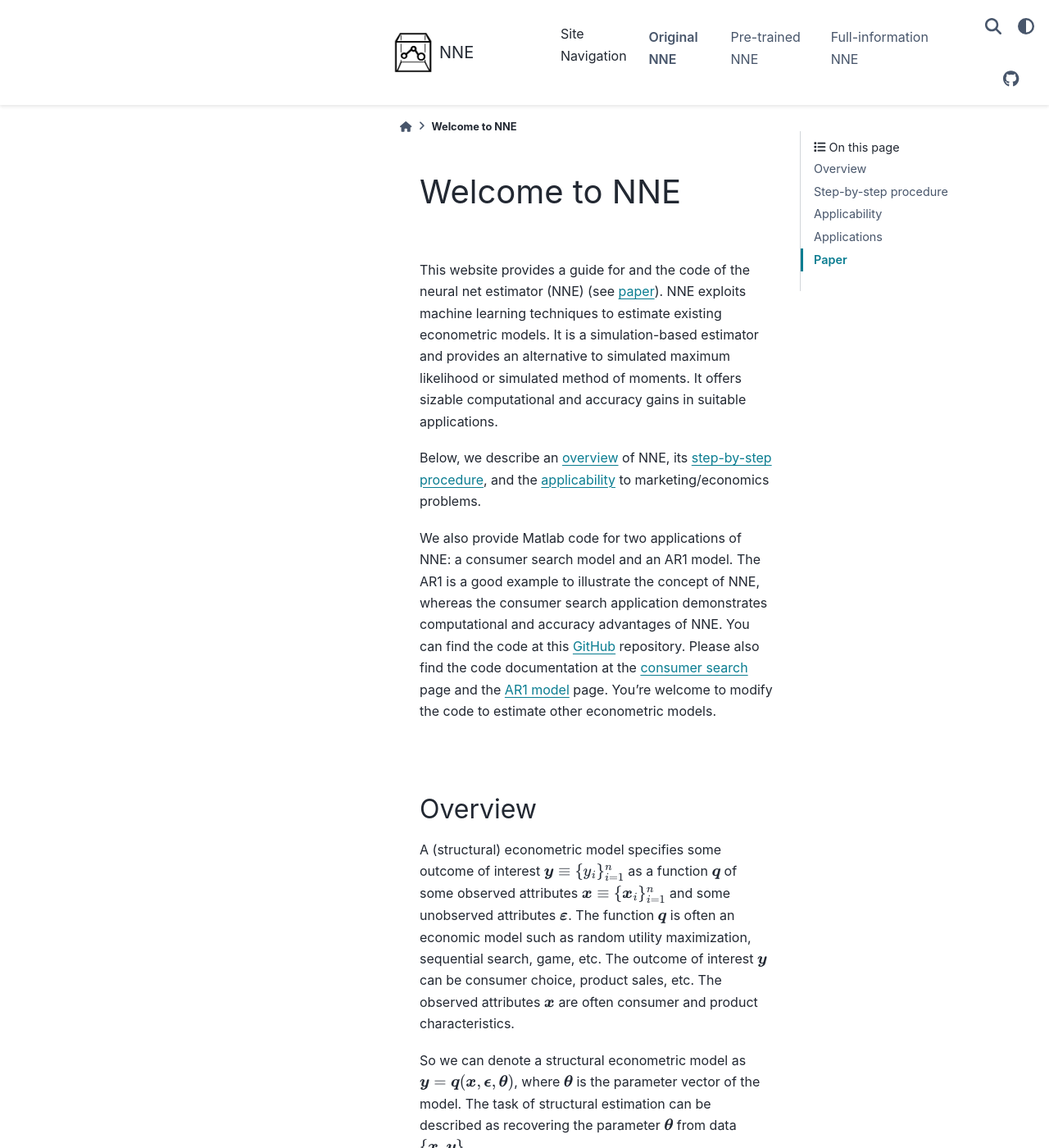
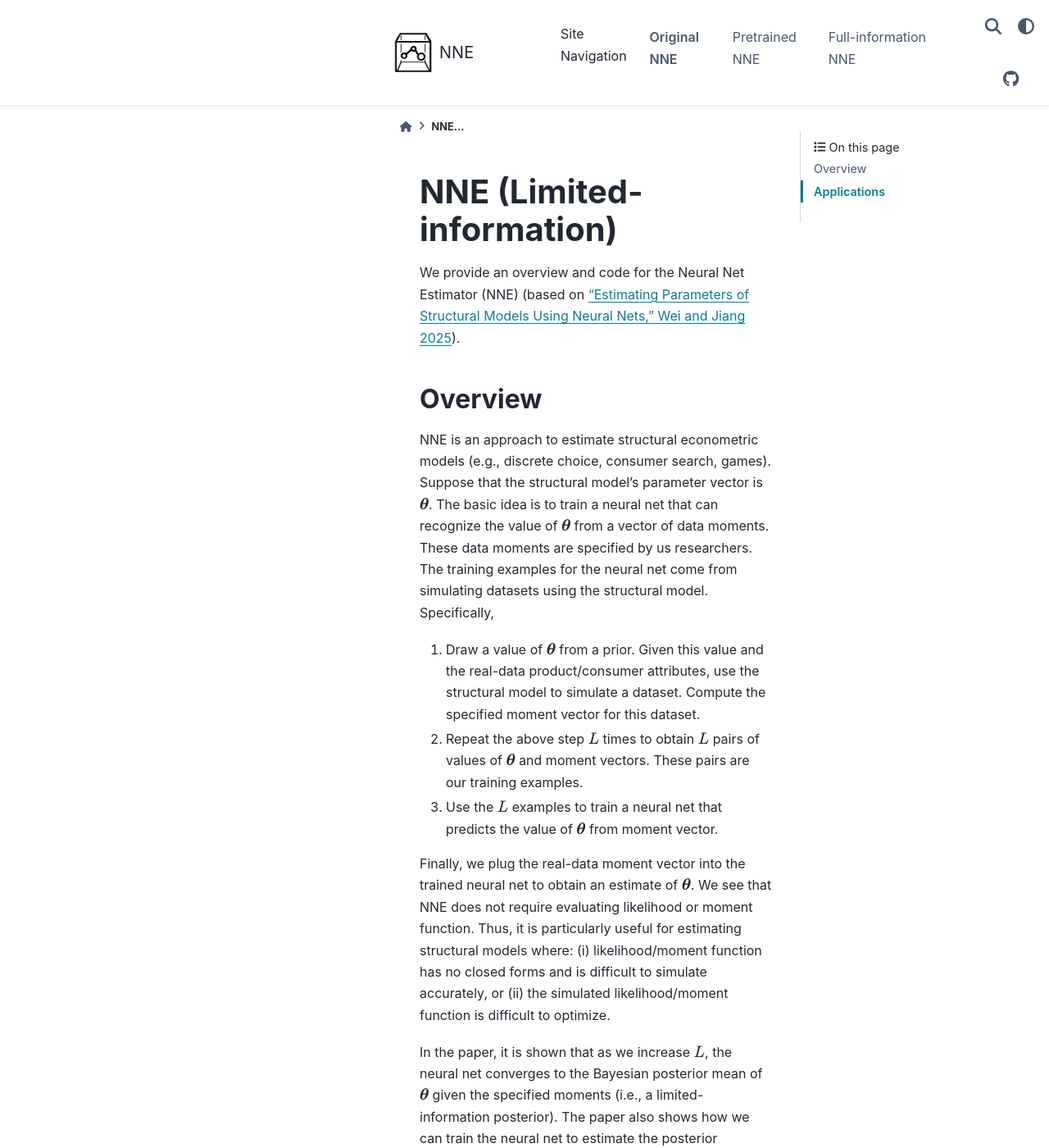
Before and after one commit to nnehome/nnehome.github.io, a Sphinx documentation site: the page built from docs/source/nne/index.rst, in a window 1280 px wide and 1400 px high. Shown: the whole window at 82% size. Built offline with Sphinx 7.4.7 and the PyData theme 0.15.4, drawn with Linux system fonts in a browser that asks for light colours; some of the changed text lies outside the part shown.

Commit message:
Rewrite NNE overview to match reference; navbar label tweak
- Rewrite the Original NNE overview ("NNE (Limited-information)") to the
  condensed reference content: shorter Overview with a 3-step list and an
  Applications section; drop the old procedure/applicability/paper sections.
  Preserve the _home/_nne labels and internal cross-references.
- Bold the headings on that page; extend the intro link to wrap the full
  citation.
- Show "On this page" on the landing page (remove the sidebar-hide rule).
- Rename the navbar tab "Pre-trained NNE" to "Pretrained NNE".

Co-Authored-By: Claude Opus 4.8 <noreply@anthropic.com>

```diff
--- a/docs/source/_static/custom.css
+++ b/docs/source/_static/custom.css
@@ -93,17 +93,16 @@ collapse_header {
     justify-content: flex-start;
 }
 
-/* Landing page only: hide the right sidebar (its only TOC entry is "Contact")
-   while keeping its width as whitespace, so the content column matches the
-   other pages. */
-body:has(#family-home) .bd-sidebar-secondary {
-    visibility: hidden;
-}
-
 /* Bold the landing page title and section headings (e.g. Contact);
    the theme renders headings at normal weight. */
 body:has(#family-home) h1,
 body:has(#family-home) h2 {
+    font-weight: 700;
+}
+
+/* Bold the headings on the NNE (Limited-information) overview page */
+body:has(#nne) h1,
+body:has(#nne) h2 {
     font-weight: 700;
 }
 
--- a/docs/source/_templates/navbar-nav.html
+++ b/docs/source/_templates/navbar-nav.html
@@ -14,7 +14,7 @@
             ('Consumer Search', 'nne/consumer_search'),
             ('AR1 Model', 'nne/ar1_model')
         ]),
-        ('Pre-trained NNE', 'pnne/index', [
+        ('Pretrained NNE', 'pnne/index', [
             ('Overview', 'pnne/index'),
             ('Code', 'pnne/code'),
             ('Data', 'pnne/data'),
--- a/docs/source/nne/index.rst
+++ b/docs/source/nne/index.rst
@@ -1,134 +1,54 @@
 .. _home:
 .. _nne:
 
-Welcome to NNE
-==============
+NNE (Limited-information)
+=========================
 
-|
-
-.. _top:
-
-This website provides a guide for and the code of the neural net estimator (NNE) (see `paper`_).
-NNE exploits machine learning techniques to estimate existing econometric models.
-It is a simulation-based estimator and provides an alternative to simulated maximum likelihood or simulated method of moments.
-It offers sizable computational and accuracy gains in suitable applications.
-
-Below, we describe an `overview`_ of NNE, its `step-by-step procedure`_, and the `applicability`_ to marketing/economics problems.
-
-We also provide Matlab code for two applications of NNE: a consumer search model and an AR1 model.
-The AR1 is a good example to illustrate the concept of NNE, whereas the consumer search application demonstrates computational and accuracy advantages of NNE.
-You can find the code at this `GitHub <https://github.com/nnehome/nne-matlab-code>`_ repository.
-Please also find the code documentation at the :ref:`consumer search <code_consumer_search>` page and the :ref:`AR1 model <code_ar1_model>` page.
-You're welcome to modify the code to estimate other econometric models.
-
-|
+We provide an overview and code for the Neural Net Estimator (NNE) (based on `“Estimating Parameters of
+Structural Models Using Neural Nets,” Wei and Jiang 2025
+<https://pubsonline.informs.org/doi/10.1287/mksc.2022.0360>`__).
 
 Overview
----------------
+--------
 
-A (structural) econometric model specifies some outcome of interest :math:`\boldsymbol{y}\equiv\{y_i\}_{i=1}^{n}` as a function :math:`\boldsymbol{q}` of some observed attributes :math:`\boldsymbol{x}\equiv\{\boldsymbol{x}_i\}_{i=1}^{n}` and some unobserved attributes :math:`\boldsymbol{\varepsilon}`. The function :math:`\boldsymbol{q}` is often an economic model such as random utility maximization, sequential search, game, etc. The outcome of interest :math:`\boldsymbol{y}` can be consumer choice, product sales, etc. The observed attributes :math:`\boldsymbol{x}` are often consumer and product characteristics.
+NNE is an approach to estimate structural econometric models (e.g., discrete choice, consumer search,
+games). Suppose that the structural model's parameter vector is :math:`\boldsymbol{\theta}`. The basic
+idea is to train a neural net that can recognize the value of :math:`\boldsymbol{\theta}` from a vector
+of data moments. These data moments are specified by us researchers. The training examples for the
+neural net come from simulating datasets using the structural model. Specifically,
 
-So we can denote a structural econometric model as :math:`\boldsymbol{y} = \boldsymbol{q}(\boldsymbol{x}, \boldsymbol{\epsilon},  \boldsymbol{\theta})`, where :math:`\boldsymbol{\theta}` is the parameter vector of the model. The task of structural estimation can be described as recovering the parameter :math:`\boldsymbol{\theta}` from data :math:`\{\boldsymbol{x, y}\}`.
+#. Draw a value of :math:`\boldsymbol{\theta}` from a prior. Given this value and the real-data product/consumer attributes, use the structural model to simulate a dataset. Compute the specified moment vector for this dataset.
 
-The basic idea of NNE is to train neural nets to recognize :math:`\boldsymbol{\theta}` from data :math:`\{\boldsymbol{x, y}\}`.
+#. Repeat the above step :math:`L` times to obtain :math:`L` pairs of values of :math:`\boldsymbol{\theta}` and moment vectors. These pairs are our training examples.
 
-To train such a neural net, we only require being able to simulate :math:`\boldsymbol{y}` using the econometric model. Specifically, we first draw many different values of the parameter. Given each parameter value, use the structural model to generate a copy of data. Then, these many parameter values and their corresponding copies of data become the training examples for the neural net. The step-by-step procedure below gives more details.
+#. Use the :math:`L` examples to train a neural net that predicts the value of :math:`\boldsymbol{\theta}` from moment vector.
 
-|
+Finally, we plug the real-data moment vector into the trained neural net to obtain an estimate of
+:math:`\boldsymbol{\theta}`. We see that NNE does not require evaluating likelihood or moment function.
+Thus, it is particularly useful for estimating structural models where: (i) likelihood/moment function
+has no closed forms and is difficult to simulate accurately, or (ii) the simulated likelihood/moment
+function is difficult to optimize.
 
-Step-by-step procedure
------------------------
+In the paper, it is shown that as we increase :math:`L`, the neural net converges to the Bayesian
+posterior mean of :math:`\boldsymbol{\theta}` given the specified moments (i.e., a limited-information
+posterior). The paper also shows how we can train the neural net to estimate the posterior variance.
 
-Below we list the usual procedure of NNE. We use :math:`\ell` to index the training examples that we use to train the neural net.
-
-#. **Simulate data.** For each :math:`\ell`, draw parameter vector :math:`\boldsymbol{\theta}^{(\ell)}` from a parameter space :math:`\Theta`. Given this parameter :math:`\boldsymbol{\theta}^{(\ell)}` and the observed attributes :math:`\boldsymbol{x}`, use the structural econometric model to simulate outcomes :math:`y_i^{(\ell)}` for :math:`i=1,...,n`. Let :math:`\boldsymbol{y}^{(\ell)}\equiv\{y_i^{(\ell)}\}_{i=1}^{n}`.
-
-#. **Summarize data.** For each :math:`\ell`, summarize the data :math:`\{\boldsymbol{y}^{(\ell)}, \boldsymbol{x}\}` into a set of data moments :math:`\boldsymbol{m}^{(\ell)}`.
-
-#. **Train a neural net.** Repeat steps 1-3 for :math:`\ell=1,...,L` to construct the training examples :math:`\{\boldsymbol{m}^{(\ell)},\boldsymbol{\theta}^{(\ell)}\}_{\ell=1}^{L}`. We can also repeat steps 1-3 more times to create validation examples. Use these examples to train a neural net.
-
-#. **Get the estimate.** Plug the real data moments into the neural net to obtain an estimate of :math:`\boldsymbol{\theta}`.
-
-Some practical notes:
-
-* We specify :math:`\Theta` so that it likely contains the true :math:`\boldsymbol{\theta}`. If we have a prior, we may also draw :math:`\boldsymbol{\theta}^{(\ell)}` from the prior distribution.
-
-* We specify :math:`\boldsymbol{m}` so that it contains relevant information for recovering :math:`\boldsymbol{\theta}`. Common examples include the mean of :math:`\boldsymbol{y}` and the covariances between :math:`\boldsymbol{y}` and :math:`\boldsymbol{x}`. It is generally OK to include possibly irrelevant or redundant moments in :math:`\boldsymbol{m}` -- the performance of NNE is relatively robust to redundant moments.
-
-* We can use mean-square-error loss to train NNE. Other loss functions can train the neural net to give measures of statistical accuracy in addition to point estimates. See the `paper`_ referenced below for details.
-
-|
-
-Applicability
----------------
-
-The increasing complexity of models in economics/marketing means there are often no closed-form expressions of likelihood or moment functions.
-So reseachers thus rely on simulation-based estimators such as simulated maximum likelihood (SMLE) or simulated method of moments (SMM).
-NNE is a simulation-based estimator as well. But NNE offers sizable speed and accuracy gains over SMLE/SMM in some applications,
-making estimation much more tractable. One particular application in marketing that benefits from NNE is consumer
-sequential search. We have studied it extensively in the `paper`_ referenced below.
-You can find our code on the :ref:`consumer search <code_consumer_search>` page.
-
-The table below summarizes the main properties of NNE as well as its suitable applications.
-
-|
-
-.. _main-properties-table:
-
-.. list-table::
-   :widths: 10 90
-   :header-rows: 1
-   :class: table-header-centered
-
-   * -
-     - Main Properties
-   * - 1
-     - It does not require computing integrals over the unobservables (:math:`\boldsymbol{\varepsilon}`) in the structural econometric model. It only requires being able to simulate data using the econometric model.
-   * - 2
-     - It does not require optimizing an (potentially non-smooth) objective function as in extremum estimators (e.g., SMLE, SMM, indirect inference).
-   * - 3
-     - It is more robust to redundant moments when compared to SMM/GMM.
-   * - 4
-     - It computes a measure of statistical accuracy as a byproduct.
-
-.. list-table::
-   :widths: 50 50
-   :header-rows: 1
-   :class: table-header-centered
-
-   * - Suitable Applications
-     - Less Suitable Applications
-   * - A large number of simulations are needed to evaluate likelihood/moments. The SMLE/SMM objective is difficult to optimize. There lacks clear guidance on moment choice. Formulas of standard errors are not yet established.
-     - Closed-form expressions are available for likelihood/moments. The main estimation burden comes from sources other than the simulations to evaluate likelihood/moments.
-   * - **Examples**: discrete choices with rich unobserved heterogeneity, sequential search, choices on networks.
-     - **Examples**: dynamic choice or games where the main burden is solving policy functions.
-
-|
+This NNE is most useful when researchers have clear intuition about what data moments could identify
+the structural model. When this is not the case, one may want to use the
+:ref:`full-information NNE <fnne>`.
 
 Applications
 ------------
 
-We provide Matlab code for two applications.
+We provide Matlab code for two examples:
 
-.. list-table::
-   :widths: 28 72
-   :header-rows: 0
-   :class: table-header-centered
+* **An AR1 model**. This is a toy example to illustrate how NNE works.
 
-   * - :ref:`AR1 <code_ar1_model>`
-     - A simple AR model to illustrate the concept of NNE.
-   * - :ref:`Consumer Search <code_consumer_search>`
-     - Consumer sequential search model.
+* **A consumer search model**. This examples shows the computational and accuracy advantages of NNE.
 
-|
-
-Paper
----------------
-
-Yanhao Wei, Zhenling Jiang (2025). "Estimating Parameters of Structural Models Using Neural Networks"
-`Marketing Science <https://pubsonline.informs.org/doi/10.1287/mksc.2022.0360>`__, 44 (1), 102-128.
-
-|
+You can find the code at this `GitHub directory <https://github.com/nnehome/nne-matlab-code>`__, and
+code documentation at the :ref:`AR1 model <code_ar1_model>` page and the
+:ref:`search model <code_consumer_search>` page.
 
 .. toctree::
    :hidden:
```
